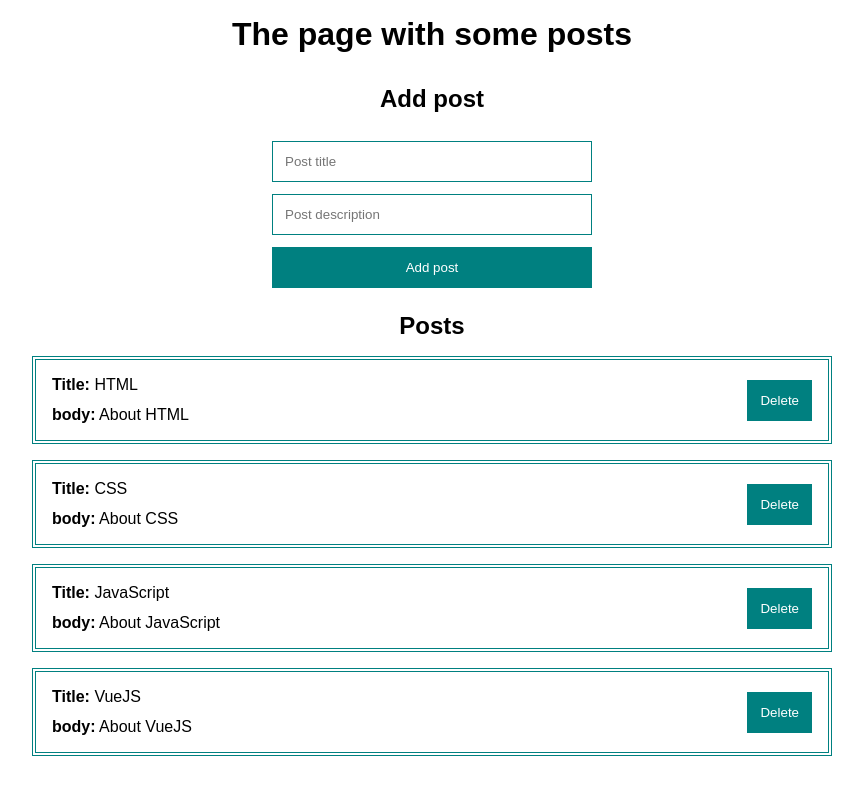
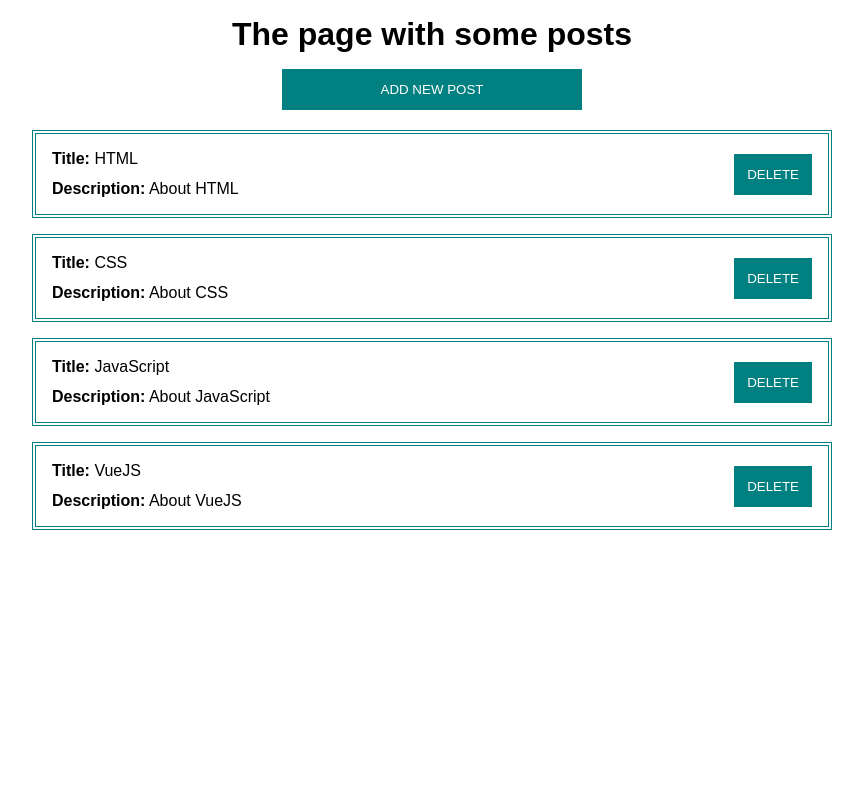
Before and after one commit to ik-web/get_vue, a Vue app: page / in a window 1280 px wide. Shown: the top 794 px of the page, without its empty margins (208-1071 px from the left). Built offline with nearby package versions, Linux system fonts and the light colour scheme.

Commit message:
Added modal window

```diff
--- a/src/App.vue
+++ b/src/App.vue
@@ -1,10 +1,19 @@
 <template>
   <div class="container">
-    <h1 class="title">The page with some posts</h1>
+    <div class="pagePosts">
+      <h1 class="pagePosts__title">The page with some posts</h1>
+      <div class="pagePosts__button">
+        <custom-button @click="showModal">Add new post</custom-button>
+      </div>
 
-    <post-form @addPost="addPost"/>
-    <post-list v-bind:posts="posts"/>
+      <custom-modal v-model:show="isModalVisible">
+        <post-form @create="createPost" />
+      </custom-modal>
 
+      <div class="pagePosts__list">
+        <post-list v-bind:posts="posts" @remove="removePost" />
+      </div>
+    </div>
   </div>
 </template>
 
@@ -24,13 +33,21 @@ export default {
         { id: 3, title: "JavaScript", body: "About JavaScript" },
         { id: 4, title: "VueJS", body: "About VueJS" },
       ],
+      isModalVisible: false,
     };
   },
 
   methods: {
-    addPost(post) {
-      this.posts.push(post)
-    }
+    createPost(post) {
+      this.posts.push(post);
+      this.isModalVisible = false;
+    },
+    removePost(post) {
+      this.posts = this.posts.filter((p) => p.id !== post.id);
+    },
+    showModal() {
+      this.isModalVisible = true;
+    },
   },
 };
 </script>
@@ -53,12 +70,13 @@ html {
   margin: 0 auto;
 }
 
-.title {
+.pagePosts__title {
   margin: 16px;
   text-align: center;
 }
 
-.blockTitle {
-  text-align: center;
+.pagePosts__button {
+  width: 300px;
+  margin: 0 auto 20px;
 }
 </style>
--- a/src/components/PostForm.vue
+++ b/src/components/PostForm.vue
@@ -1,20 +1,20 @@
 <template>
   <form class="form" @submit.prevent>
-    <h2 class="title">Add post</h2>
+    <h2 class="form__title">Add post</h2>
 
     <custom-input
       type="text"
       placeholder="Post title"
-      v-model="post.title"
+      v-model.trim="post.title"
     />
 
     <custom-input
       type="text"
       placeholder="Post description"
-      v-model="post.body"
+      v-model.trim="post.body"
     />
 
-    <custom-button @click="addPost">Add post</custom-button>
+    <custom-button @click="createPost">Add post</custom-button>
   </form>
 </template>
 
@@ -29,11 +29,11 @@ export default {
     };
   },
   methods: {
-    addPost() {
+    createPost() {
       this.post.id = Date.now();
 
       if (this.post.title && this.post.body) {
-        this.$emit("addPost", this.post);
+        this.$emit("create", this.post);
         this.post = {
           title: "",
           body: "",
@@ -51,6 +51,10 @@ export default {
   align-items: center;
   gap: 12px;
   max-width: 320px;
-  margin: 0 auto 24px;
+  margin: 0 auto;
+}
+
+.form__title {
+  margin: 0;
 }
 </style>
--- a/src/components/PostItem.vue
+++ b/src/components/PostItem.vue
@@ -2,11 +2,11 @@
   <div class="post">
     <div>
       <div class="post__title"><strong>Title:</strong> {{ post.title }}</div>
-      <div class="post__body"><strong>body:</strong> {{ post.body }}</div>
+      <div class="post__body"><strong>Description:</strong> {{ post.body }}</div>
     </div>
 
     <div>
-      <custom-button>Delete</custom-button>
+      <custom-button @click="$emit('remove', post)">Delete</custom-button>
     </div>
   </div>
 </template>
--- a/src/components/PostList.vue
+++ b/src/components/PostList.vue
@@ -1,15 +1,24 @@
 <template>
-  <div class="posts">
-    <h2 class="blockTitle">Posts</h2>
-    <post-item v-for="post in posts" :post="post" />
+  <div class="posts" v-if="posts.length">
+    <post-item
+      v-for="post in posts"
+      :post="post"
+      :key="post.id"
+      @remove="$emit('remove', post)"
+    />
+  </div>
+
+  <div v-else>
+    <h2 class="posts__hint">There is no any post</h2>
   </div>
 </template>
 
 <script>
-import PostItem from '@/components/PostItem.vue';
+import PostItem from "@/components/PostItem.vue";
+
 export default {
   components: {
-    PostItem
+    PostItem,
   },
   props: {
     posts: { type: Array, required: true },
@@ -23,4 +32,9 @@ export default {
   flex-direction: column;
   gap: 16px;
 }
+
+.posts__hint {
+  text-align: center;
+  color: red;
+}
 </style>
--- a/src/components/UI/CustomButton.vue
+++ b/src/components/UI/CustomButton.vue
@@ -14,6 +14,9 @@ export default {
 .button {
   width: 100%;
   padding: 12px;
+
+  text-transform: uppercase;
+
   border: 1px solid teal;
   color: white;
   background: teal;
@@ -23,7 +26,7 @@ export default {
 
 .button:hover,
 .button:focus {
-  color: black;
-  background: cyan;
+  background: #00a5a5;
+  border-color: #00a5a5;
 }
 </style>
--- /dev/null
+++ b/src/components/UI/CustomModal.vue
@@ -0,0 +1,43 @@
+<template>
+  <div class="modal" v-if="show" @click="hideModal">
+    <div class="modal__content" @click.stop>
+      <slot></slot>
+    </div>
+  </div>
+</template>
+
+<script>
+export default {
+  name: 'custom-modal',
+  props: {
+    show: {type: Boolean, default: false}
+  },
+  methods: {
+    hideModal() {
+      this.$emit('update:show', false)
+    }
+  }
+}
+</script>
+
+<style scoped>
+  .modal {
+    position: fixed;
+    top: 0;
+    left: 0;
+    right: 0;
+    bottom: 0;
+
+    display: flex;
+    justify-content: center;
+    align-items: center;
+
+    background: rgba(0, 0, 0, 0.7);
+  }
+
+  .modal__content {
+    width: 300px;
+    padding: 16px;
+    background: white;
+  }
+</style>
--- a/src/components/UI/index.js
+++ b/src/components/UI/index.js
@@ -1,7 +1,9 @@
 import CustomButton from "@/components/UI/CustomButton.vue";
 import CustomInput from "@/components/UI/CustomInput.vue";
+import CustomModal from "@/components/UI/CustomModal.vue";
 
 export default [
   CustomButton,
-  CustomInput
+  CustomInput,
+  CustomModal
 ];
```
